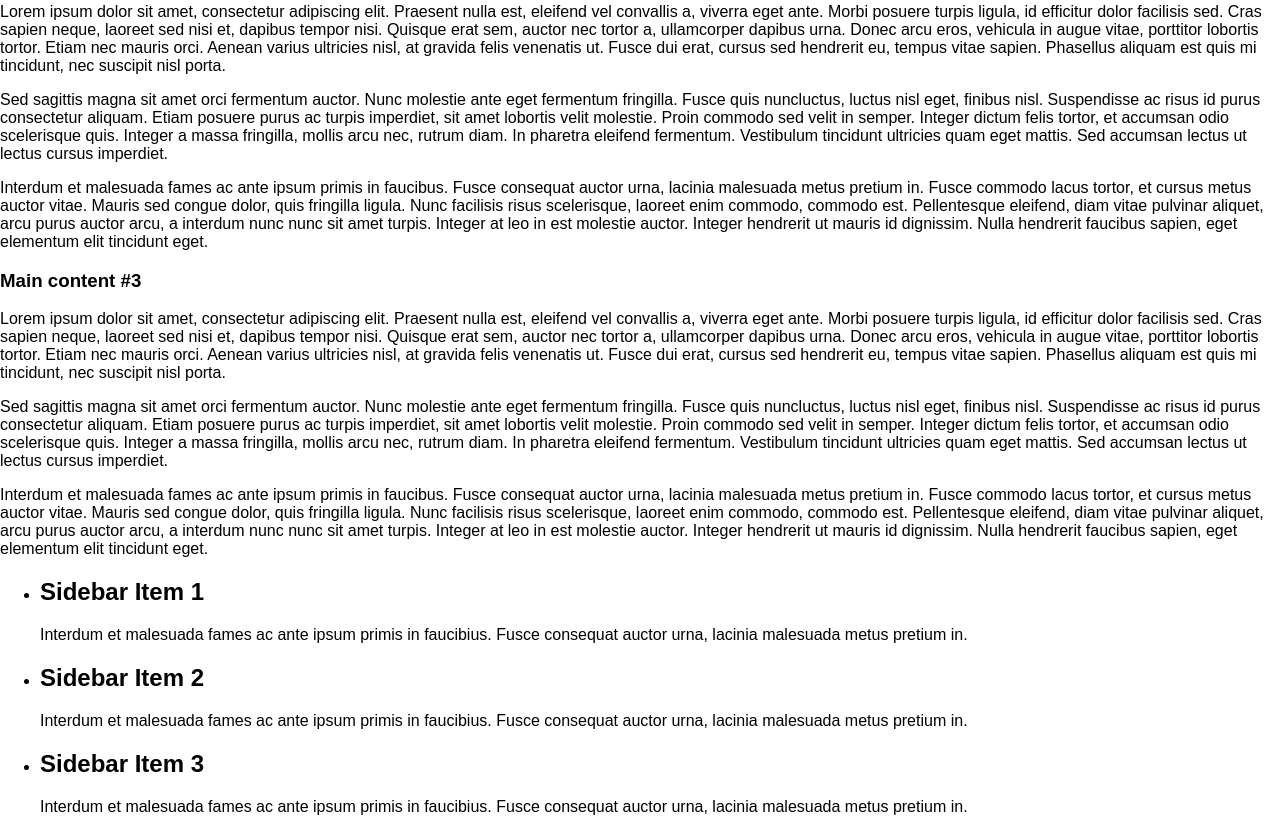
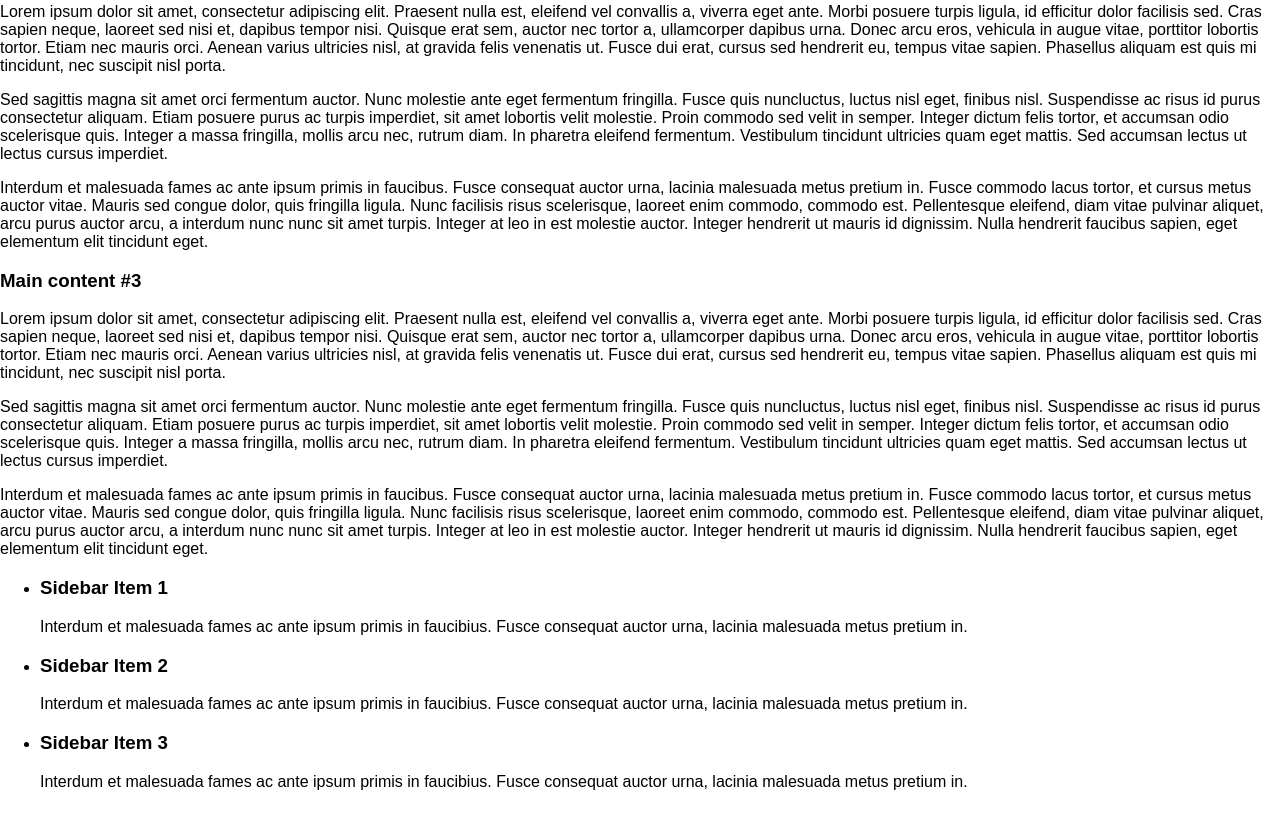
Before and after one commit to alpha-/Layout, a plain HTML site: page index.html in a window 1280 px wide. Shown: the part 473-1305 px from the top of the page. After the commit the page ends 1280 px from the top, so only its background shows below. Drawn offline with Linux system fonts and the light colour scheme.

Commit message:
new html

```diff
--- a/index.html
+++ b/index.html
@@ -92,20 +92,20 @@
     <aside>
         <ul>
             <li>
-                <h2>Sidebar Item 1</h2>
+                <h3>Sidebar Item 1</h3>
                 <p>
                     Interdum et malesuada fames ac ante ipsum primis in faucibius.
                     Fusce consequat auctor urna, lacinia malesuada metus pretium in.
                 </p></li>
             <li>
-                <h2>Sidebar Item 2</h2>
+                <h3>Sidebar Item 2</h3>
                 <p>
                     Interdum et malesuada fames ac ante ipsum primis in faucibius.
                     Fusce consequat auctor urna, lacinia malesuada metus pretium in.
                 </p>
             </li>
             <li>
-                <h2>Sidebar Item 3</h2>
+                <h3>Sidebar Item 3</h3>
                 <p>
                     Interdum et malesuada fames ac ante ipsum primis in faucibius.
                     Fusce consequat auctor urna, lacinia malesuada metus pretium in.
```
